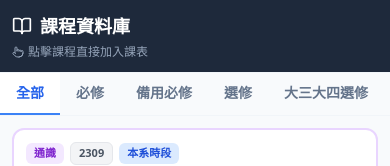
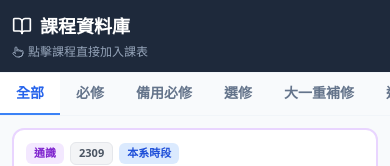
Before and after one commit to linyh465/pu-class-schedule, a React (Vite) app in the folder frontend/: page / in a window 390 px wide. Shown: the top 166 px of the page. Built offline with nearby package versions, Linux system fonts and the light colour scheme.

Commit message:
fix : Class

```diff
--- a/frontend/src/App.jsx
+++ b/frontend/src/App.jsx
@@ -42,27 +42,52 @@ const ALL_COURSES = [
   { id: '1776', name: '網頁前端程式設計 (二A)', type: '備用必修', credits: 3, instructor: '王岱伊', times: [{ day: 4, periods: [1, 2, 3] }], location: '主顧322' },
   { id: '1777', name: '搜尋方法與推論邏輯 (二A)', type: '備用必修', credits: 3, instructor: '吳賦哲', times: [{ day: 5, periods: [2, 3, 4] }], location: '主顧322' },
 
-  // 人工智慧選修 (AB班共同與獨立)
-  { id: '1778/1789', name: '配樂與影像氛圍 (AB班共同)', type: '選修', credits: 3, instructor: '彭宇薰', times: [{ day: 4, periods: [5, 6, 9] }], location: '任垣107' },
-  { id: '1779/1790', name: '基礎日文(一) (AB班共同)', type: '選修', credits: 3, instructor: '卓美幸', times: [{ day: 1, periods: [8, 9, 10] }], location: '伯鐸332' },
-  { id: '1780/1791', name: '2D基礎動畫設計 (AB班共同)', type: '選修', credits: 3, instructor: '資院未定一', times: [{ day: 3, periods: [7, 8, 9] }], location: '主顧320' },
-  { id: '1781/1792', name: '2D遊戲製作 (AB班共同)', type: '選修', credits: 3, instructor: '林峻安', times: [{ day: 1, periods: [8, 9, 10] }], location: '主顧322' },
-  { id: '1783/1793', name: '物聯網互動設計 (AB班共同)', type: '選修', credits: 3, instructor: '陳文敬', times: [{ day: 1, periods: [5, 6, 7] }], location: '任垣141' },
+  // 人工智慧二A/二B 選修 (AB 班)
+  { id: '1778', name: '配樂與影像氛圍 (二A)', type: '選修', credits: 3, instructor: '彭宇薰', times: [{ day: 4, periods: [5, 6, 9] }], location: '任垣107' },
+  { id: '1789', name: '配樂與影像氛圍 (二B)', type: '選修', credits: 3, instructor: '彭宇薰', times: [{ day: 4, periods: [5, 6, 9] }], location: '任垣107' },
+  { id: '1779', name: '基礎日文(一) (二A)', type: '選修', credits: 3, instructor: '卓美幸', times: [{ day: 1, periods: [8, 9, 10] }], location: '伯鐸332' },
+  { id: '1790', name: '基礎日文(一) (二B)', type: '選修', credits: 3, instructor: '卓美幸', times: [{ day: 1, periods: [8, 9, 10] }], location: '伯鐸332' },
+  { id: '1780', name: '2D基礎動畫設計 (二A)', type: '選修', credits: 3, instructor: '資院未定一', times: [{ day: 3, periods: [7, 8, 9] }], location: '主顧320' },
+  { id: '1791', name: '2D基礎動畫設計 (二B)', type: '選修', credits: 3, instructor: '資院未定一', times: [{ day: 3, periods: [7, 8, 9] }], location: '主顧320' },
+  { id: '1781', name: '2D遊戲製作 (二A)', type: '選修', credits: 3, instructor: '林峻安', times: [{ day: 1, periods: [8, 9, 10] }], location: '主顧322' },
+  { id: '1792', name: '2D遊戲製作 (二B)', type: '選修', credits: 3, instructor: '林峻安', times: [{ day: 1, periods: [8, 9, 10] }], location: '主顧322' },
+  { id: '1783', name: '物聯網互動設計 (二A)', type: '選修', credits: 3, instructor: '陳文敬', times: [{ day: 1, periods: [5, 6, 7] }], location: '任垣141' },
+  { id: '1793', name: '物聯網互動設計 (二B)', type: '選修', credits: 3, instructor: '陳文敬', times: [{ day: 1, periods: [5, 6, 7] }], location: '任垣141' },
   { id: '1782', name: '初階資訊日文 (二A)', type: '選修', credits: 3, instructor: '蔡季汝', times: [{ day: 2, periods: [5, 6, 7] }], location: '主顧303' },
 
-  // 大三大四選修
-  { id: '1797/1804', name: '新媒體藝術論 (三AB)', type: '大三大四選修', credits: 2, instructor: '邱奕龍', times: [{ day: 3, periods: [8, 9] }], location: '主顧222' },
-  { id: '1798/1805', name: '數位插畫與動態繪本創作 (三AB)', type: '大三大四選修', credits: 3, instructor: '鄧佩珊', times: [{ day: 3, periods: [2, 3, 4] }], location: '主顧320' },
-  { id: '1799/1806', name: '進階3D電腦動畫 (三AB)', type: '大三大四選修', credits: 3, instructor: '林康琦', times: [{ day: 2, periods: [7, 8, 9] }], location: '主顧320' },
-  { id: '1807', name: '擴增實境互動開發 (三B)', type: '大三大四選修', credits: 3, instructor: '溫建豪', times: [{ day: 1, periods: [5, 6, 7] }], location: '主顧305' },
-  { id: '1809', name: '資料庫系統實作 (四A)', type: '大三大四選修', credits: 3, instructor: '許慈芳', times: [{ day: 4, periods: [2, 3, 4] }], location: '主顧320' },
-  { id: '1812', name: '智慧互動設計實務 (四A)', type: '大三大四選修', credits: 3, instructor: '馬宏諭', times: [{ day: 3, periods: [8, 9, 10] }], location: '主顧316' },
-  { id: '1813', name: '高效網站開發實務(合授課程) (四A)', type: '大三大四選修', credits: 3, instructor: '陳智賢 / 陳文敬', times: [{ day: 2, periods: [8, 9, 10] }], location: '主顧316' },
-  { id: '1814', name: '科技創新與創業 (四A)', type: '大三大四選修', credits: 3, instructor: '張甫丞', times: [{ day: 1, periods: [5, 6, 7] }], location: '主顧301' },
-  { id: '1815', name: '專案系統開發實務 (四A)', type: '大三大四選修', credits: 3, instructor: '胡學誠', times: [{ day: 1, periods: [8, 9, 10] }], location: '主顧316' },
-  { id: '1816', name: '資訊安全技術應用實務 (四A)', type: '大三大四選修', credits: 3, instructor: '林全財', times: [{ day: 5, periods: [5, 6, 7] }], location: '主顧316' },
-  { id: '1819', name: '智慧互動設計實務 (四B)', type: '大三大四選修', credits: 3, instructor: '馬宏諭', times: [{ day: 3, periods: [8, 9, 10] }], location: '主顧316' },
-  { id: '1820', name: '科技創新與創業 (四B)', type: '大三大四選修', credits: 3, instructor: '張甫丞', times: [{ day: 1, periods: [5, 6, 7] }], location: '主顧301' },
+  // 人工智慧三A/三B 選修
+  { id: '1796', name: '資料庫系統實作 (三A)', type: '選修', credits: 3, instructor: '許慈芳', times: [{ day: 4, periods: [2, 3, 4] }], location: '主顧320' },
+  { id: '1803', name: '資料庫系統實作 (三B)', type: '選修', credits: 3, instructor: '許慈芳', times: [{ day: 4, periods: [2, 3, 4] }], location: '主顧320' },
+  { id: '1797', name: '新媒體藝術論 (三A)', type: '選修', credits: 2, instructor: '邱奕龍', times: [{ day: 3, periods: [8, 9] }], location: '主顧222' },
+  { id: '1804', name: '新媒體藝術論 (三B)', type: '選修', credits: 2, instructor: '邱奕龍', times: [{ day: 3, periods: [8, 9] }], location: '主顧222' },
+  { id: '1798', name: '數位插畫與動態繪本創作 (三A)', type: '選修', credits: 3, instructor: '鄧佩珊', times: [{ day: 3, periods: [2, 3, 4] }], location: '主顧320' },
+  { id: '1805', name: '數位插畫與動態繪本創作 (三B)', type: '選修', credits: 3, instructor: '鄧佩珊', times: [{ day: 3, periods: [2, 3, 4] }], location: '主顧320' },
+  { id: '1799', name: '進階3D電腦動畫 (三A)', type: '選修', credits: 3, instructor: '林康琦', times: [{ day: 2, periods: [7, 8, 9] }], location: '主顧320' },
+  { id: '1806', name: '進階3D電腦動畫 (三B)', type: '選修', credits: 3, instructor: '林康琦', times: [{ day: 2, periods: [7, 8, 9] }], location: '主顧320' },
+  { id: '1800', name: '擴增實境互動開發 (三A)', type: '選修', credits: 3, instructor: '溫建豪', times: [{ day: 1, periods: [5, 6, 7] }], location: '主顧305' },
+  { id: '1807', name: '擴增實境互動開發 (三B)', type: '選修', credits: 3, instructor: '溫建豪', times: [{ day: 1, periods: [5, 6, 7] }], location: '主顧305' },
+
+  // 人工智慧四A/四B 選修
+  { id: '1809', name: '資料庫系統實作 (四A)', type: '選修', credits: 3, instructor: '許慈芳', times: [{ day: 4, periods: [2, 3, 4] }], location: '主顧320' },
+  { id: '1812', name: '智慧互動設計實務 (四A)', type: '選修', credits: 3, instructor: '馬宏諭', times: [{ day: 3, periods: [8, 9, 10] }], location: '主顧316' },
+  { id: '1819', name: '智慧互動設計實務 (四B)', type: '選修', credits: 3, instructor: '馬宏諭', times: [{ day: 3, periods: [8, 9, 10] }], location: '主顧316' },
+  { id: '1813', name: '高效網站開發實務(合授課程) (四A)', type: '選修', credits: 3, instructor: '陳智賢 / 陳文敬', times: [{ day: 2, periods: [8, 9, 10] }], location: '主顧316' },
+  { id: '1814', name: '科技創新與創業 (四A)', type: '選修', credits: 3, instructor: '張甫丞', times: [{ day: 1, periods: [5, 6, 7] }], location: '主顧301' },
+  { id: '1820', name: '科技創新與創業 (四B)', type: '選修', credits: 3, instructor: '張甫丞', times: [{ day: 1, periods: [5, 6, 7] }], location: '主顧301' },
+  { id: '1815', name: '專案系統開發實務 (四A)', type: '選修', credits: 3, instructor: '胡學誠', times: [{ day: 1, periods: [8, 9, 10] }], location: '主顧316' },
+  { id: '1816', name: '資訊安全技術應用實務 (四A)', type: '選修', credits: 3, instructor: '林全財', times: [{ day: 5, periods: [5, 6, 7] }], location: '主顧316' },
+
+  // 大一重補修 (標註：加退選才能選)
+  { id: '1763', name: '數位設計基礎 (一A)', type: '大一重補修', note: '加退選才能選', credits: 3, instructor: '王肇', times: [{ day: 4, periods: [2, 3, 4] }], location: '任垣142' },
+  { id: '1768', name: '數位設計基礎 (一B)', type: '大一重補修', note: '加退選才能選', credits: 3, instructor: '王肇', times: [{ day: 2, periods: [2, 3, 4] }], location: '主顧322' },
+  { id: '1764', name: '計算機概論(一) (一A)', type: '大一重補修', note: '加退選才能選', credits: 2, instructor: '陳智賢', times: [{ day: 3, periods: [5, 6] }], location: '主顧207' },
+  { id: '1769', name: '計算機概論(一) (一B)', type: '大一重補修', note: '加退選才能選', credits: 2, instructor: '吳賦哲', times: [{ day: 4, periods: [3, 4] }], location: '主顧301' },
+  { id: '1765', name: '程式設計 (一A)', type: '大一重補修', note: '加退選才能選', credits: 3, instructor: '劉國有', times: [{ day: 2, periods: [5, 6, 7] }], location: '主顧324' },
+  { id: '1770', name: '程式設計 (一B)', type: '大一重補修', note: '加退選才能選', credits: 3, instructor: '陳文敬', times: [{ day: 3, periods: [2, 3, 4] }], location: '任垣142' },
+  { id: '1766', name: '運動健康與素養 (一A)', type: '大一重補修', note: '加退選才能選', credits: 1, instructor: '李晨鐘', times: [{ day: 5, periods: [1, 2] }], location: '體育館' },
+  { id: '1771', name: '運動健康與素養 (一B)', type: '大一重補修', note: '加退選才能選', credits: 1, instructor: '張甄玲', times: [{ day: 4, periods: [1, 2] }], location: '體育館' },
+  { id: '1767', name: '人工智慧概論 (一A)', type: '大一重補修', note: '加退選才能選', credits: 3, instructor: '楊孟蒨', times: [{ day: 2, periods: [2, 3, 4] }], location: '主顧301' },
+  { id: '1772', name: '人工智慧概論 (一B)', type: '大一重補修', note: '加退選才能選', credits: 3, instructor: '楊孟蒨', times: [{ day: 3, periods: [5, 6, 7] }], location: '主顧224' },
 
   // 新增：兵役
   { id: '2464', name: '全民國防教育軍事訓練(一)國際情勢', type: '兵役', credits: 0, instructor: '盧諝程', times: [{ day: 1, periods: [3, 4] }], location: '任垣203' },
@@ -97,7 +122,7 @@ const ALL_COURSES = [
   { id: '2532', name: '多媒材地景創作與療癒(跨域與設計)', type: '通識', note: '跨系二階', credits: 2, instructor: '蔡佳吟', times: [{ day: 5, periods: [5, 6] }], location: '思源421' },
 ];
 
-const TABS = ['全部', '必修', '備用必修', '選修', '大三大四選修', '通識', '兵役'];
+const TABS = ['全部', '必修', '備用必修', '選修', '大一重補修', '通識', '兵役'];
 
 const dayNames = ['星期一', '星期二', '星期三', '星期四', '星期五'];
 const periods = [1, 2, 3, 4, 5, 6, 7, 8, 9, 10];
@@ -251,6 +276,11 @@ const CourseCard = ({ group, selectedCourses, onAdd, onDragStart }) => {
             {activeSection.note === '跨系二階' && (
               <span className="text-[11px] md:text-xs px-2 py-0.5 rounded-md font-bold bg-orange-100 text-orange-700">
                 跨系時段 (二階)
+              </span>
+            )}
+            {activeSection.note === '加退選才能選' && (
+              <span className="text-[11px] md:text-xs px-2 py-0.5 rounded-md font-bold bg-rose-100 text-rose-700 animate-pulse">
+                加退選才能選
               </span>
             )}
           </div>
```
